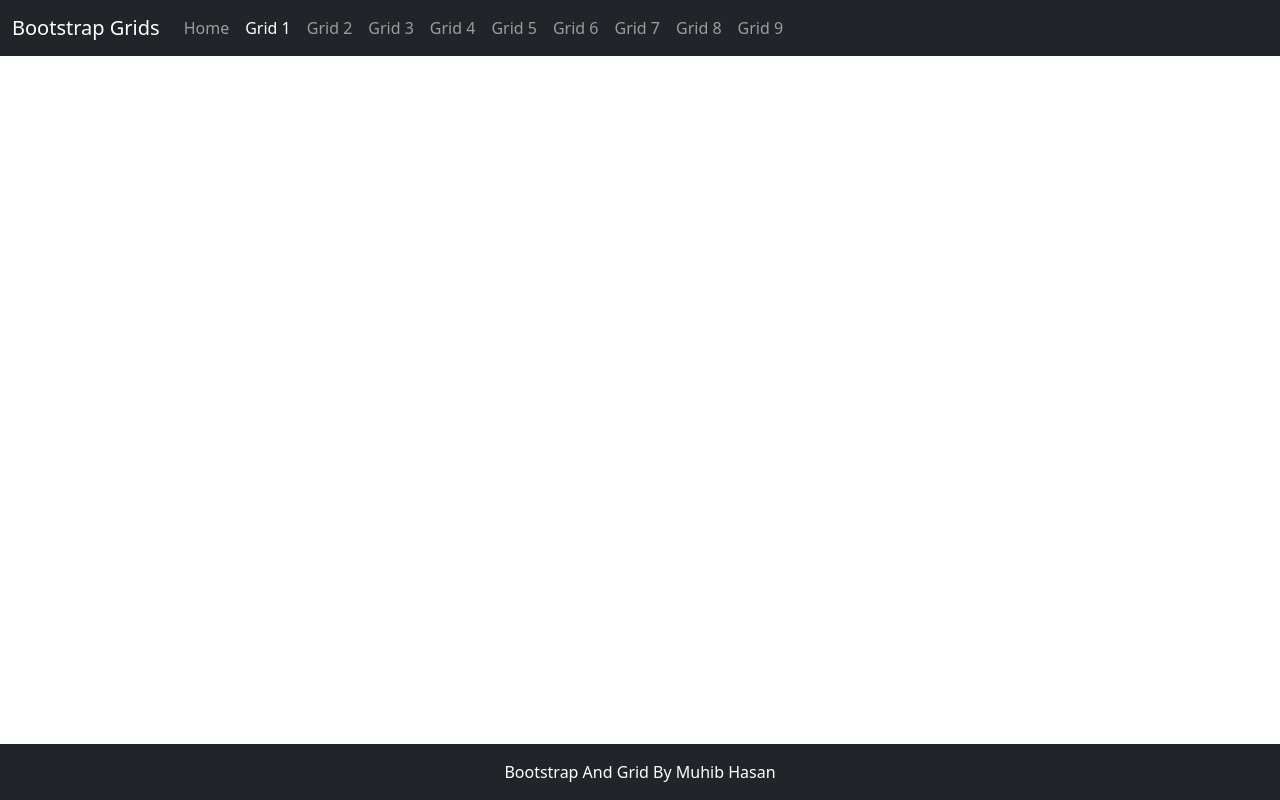
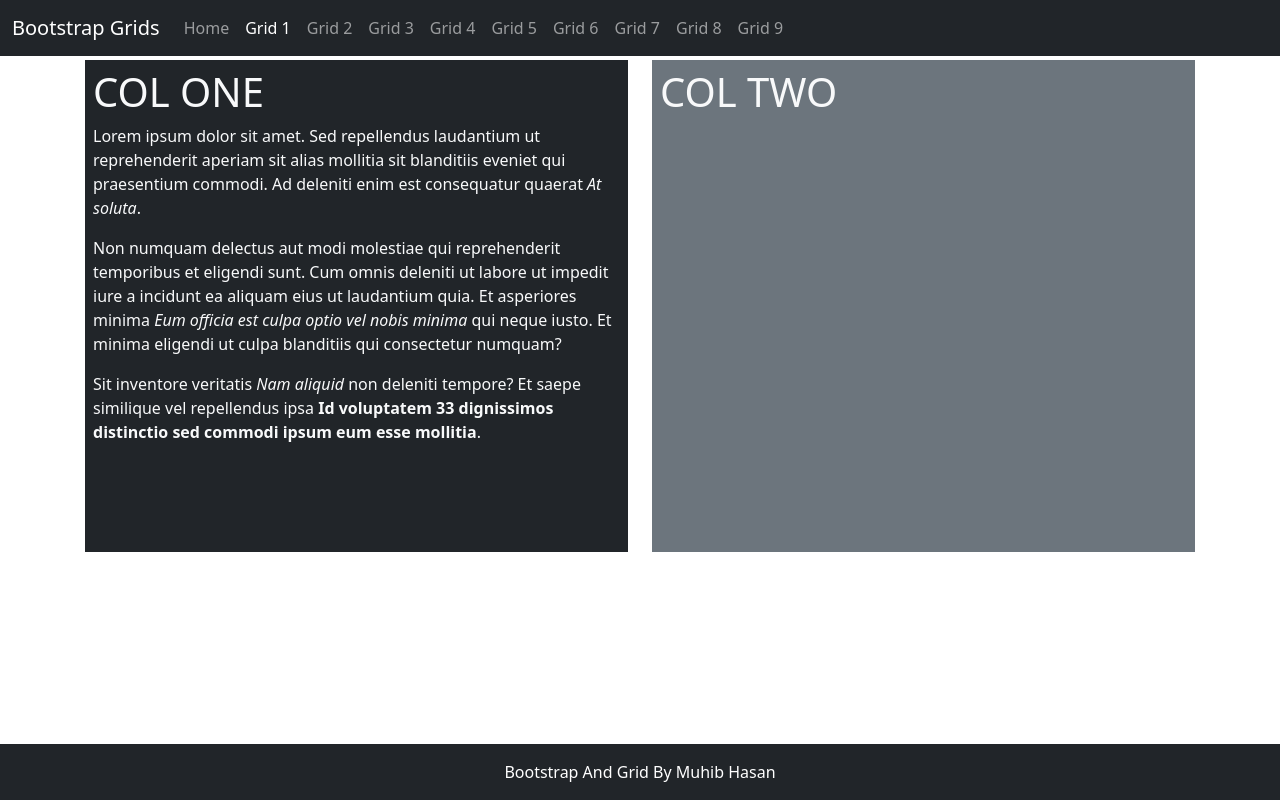
Before and after one commit to s3850034/BootstrapAndGrid, a plain HTML site: page Grid1.html in a window 1280 px wide. Drawn offline with nearby package versions, Linux system fonts and the light colour scheme.

Commit message:
Finishing Grid 1 and 2

```diff
--- a/Grid1.html
+++ b/Grid1.html
@@ -17,7 +17,7 @@
 
 <body class="d-flex flex-column h-100">
 
-<nav class="navbar navbar-expand-md navbar-dark fixed-top bg-dark">
+    <nav class="navbar navbar-expand-md navbar-dark fixed-top bg-dark">
     <div class="container-fluid">
         <a class="navbar-brand" href="#">Bootstrap Grids</a>
         <button class="navbar-toggler" type="button" data-bs-toggle="collapse" data-bs-target="#navbarCollapse"
@@ -59,12 +59,26 @@
             </ul>
         </div>
     </div>
-</nav>
+    </nav>
 
     <main class="flex-shrink-0">
-       <div class="container">
+       <div class="container h-100 minHeight">
+           <div class="row row-cols-1 row-cols-md-2 gy-2 h-100">
+               <div class="col">
+                   <div class="bg-dark text-light h-100 p-2">
+                        <h1>COL ONE</h1>
+                        <p>Lorem ipsum dolor sit amet. Sed repellendus laudantium ut reprehenderit aperiam sit alias mollitia sit blanditiis eveniet qui praesentium commodi. Ad deleniti enim est consequatur quaerat <em>At soluta</em>. </p><p>Non numquam delectus aut modi molestiae qui reprehenderit temporibus et eligendi sunt. Cum omnis deleniti ut labore  ut impedit iure a incidunt  ea aliquam eius ut laudantium quia. Et asperiores minima <em>Eum officia est culpa optio vel nobis minima</em> qui neque iusto. Et minima eligendi ut culpa blanditiis qui consectetur numquam? </p><p>Sit inventore veritatis <em>Nam aliquid</em> non deleniti tempore? Et saepe similique vel repellendus ipsa <strong>Id voluptatem 33 dignissimos distinctio sed commodi ipsum eum esse mollitia</strong>. </p>
+                   </div>
+               </div>
+               <div class="col">
+                   <div class="bg-secondary text-light h-100 p-2">
+                        <h1>COL TWO </h1>
+                   </div>
+               </div>
+           </div>
        </div>
     </main>
+
     <footer class="footer mt-auto py-3 bg-dark sticky-footer">
         <div class="container-fluid text-center">
             <span class="text-white">Bootstrap And Grid By Muhib Hasan</span>
--- a/css/site.css
+++ b/css/site.css
@@ -25,3 +25,7 @@ main>.container {
   color: rgb(195, 255, 0);
 
 }
+
+.minHeight {
+  min-height: 60vh;
+}
```
Also changed, not shown: Grid2.html (+15 -3 lines).
